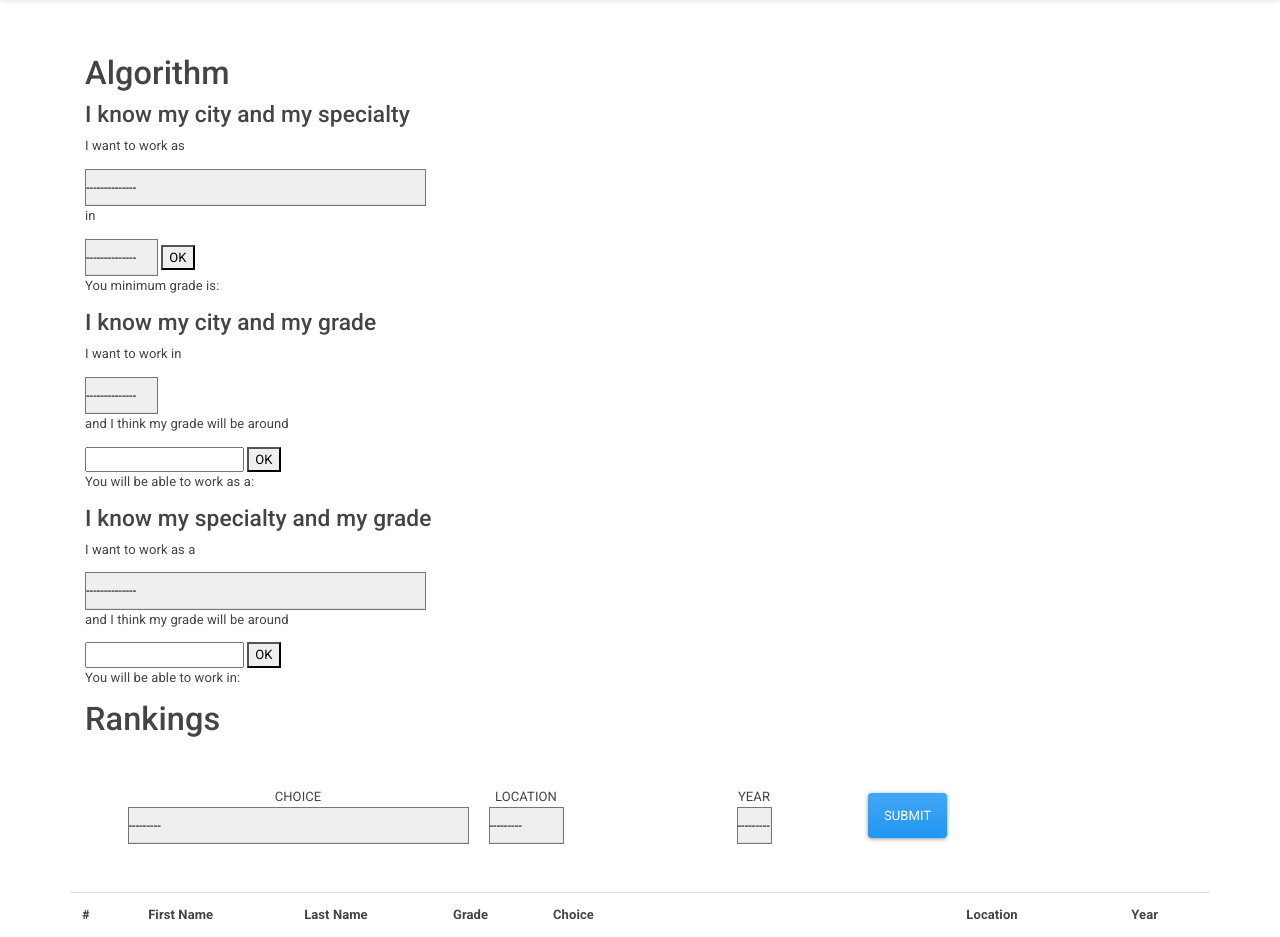
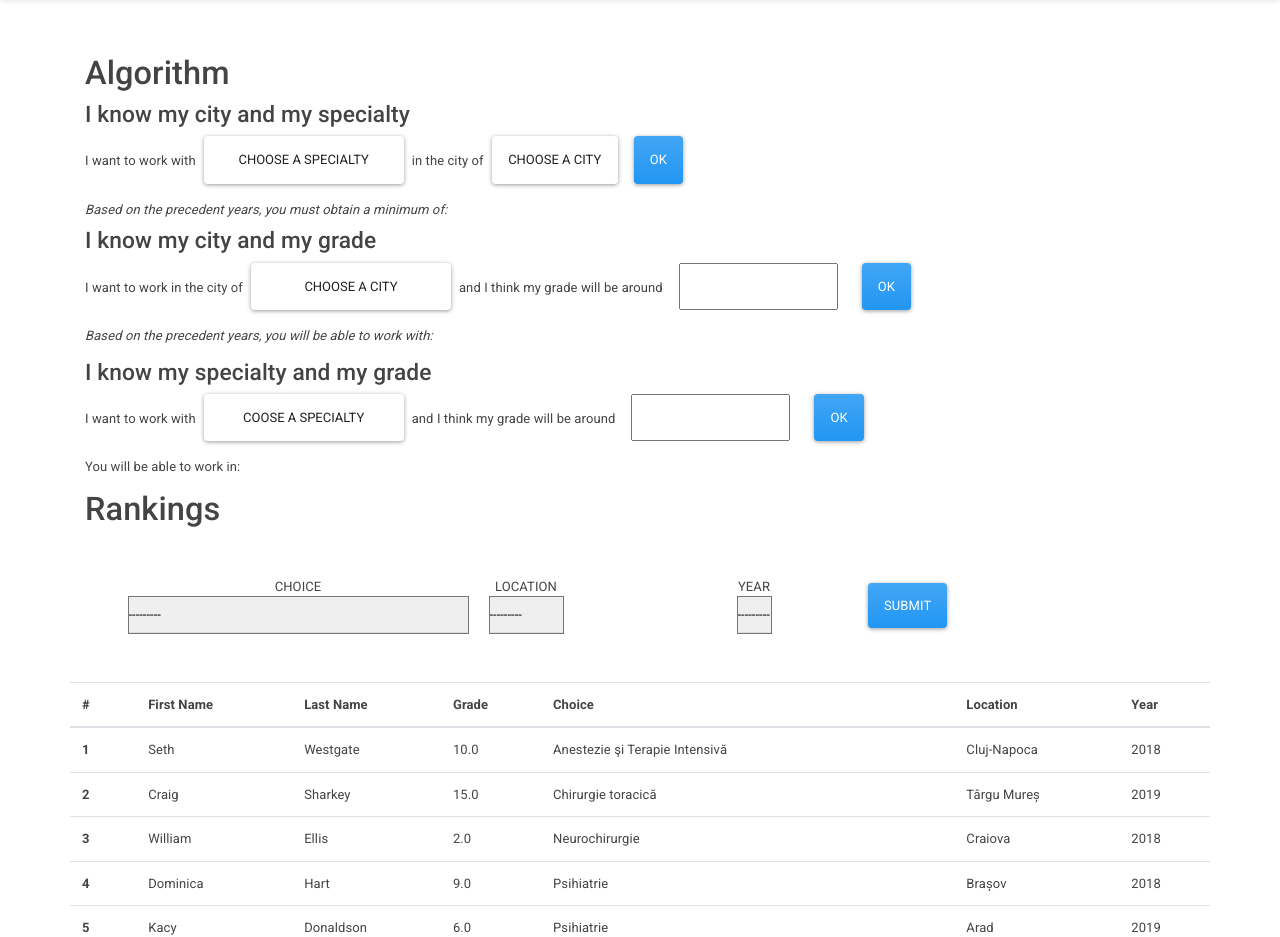
Before and after one commit to alex-run-code/resio, a Django app: page /ranking/ in a window 1280 px wide. Shown: the part 96-1033 px from the top of the page. Run offline with Django 3.2, Linux system fonts and the light colour scheme; data comes from the database, SQL or seed files in the repository; some libraries are stand-ins or nearby versions.

Commit message:
added front end on algorithm, correction of bug in research page

```diff
--- a/website/static/website/css/customcss.css
+++ b/website/static/website/css/customcss.css
@@ -64,3 +64,9 @@ html, body {
 #map {
   height: 300%;
 }
+
+.dropdown-cool:hover {
+  text-decoration: none;
+  background-color: red;
+  cursor: pointer;
+}
--- a/website/templates/website/ranking.html
+++ b/website/templates/website/ranking.html
@@ -7,67 +7,88 @@
   <div class='container'>
 
     <h1>Algorithm</h1>
+
+
     <h3>I know my city and my specialty</h3>
-    <p>I want to work as </p>
-    <form>
-      <select id='select_specialty'>
-        <option>--------------</option>
-        <option>Ophtalmology</option>
+    <div class='row ml-0'>
+      <form style="display: flex;">
+        <p style='margin-top:15px'>I want to work with</p>
+        <select class="btn btn-secondary mr-2 ml-2" style='width:200px' id='select_specialty'>
+          <option>Choose a Specialty</option>
           {% for specialty in specialties %}
           <option>{{ specialty.name }}</option>
           {% endfor %}
         </select>
-      <p>in </p>
-      <select id='select_city'>
-        <option>--------------</option>
-        <option>Cluj-Napoca</option>
-        <option>Bucharest</option>
-        <option>Alba Iulia</option>
+        <p style='margin-top:15px'>in the city of</p>
+        <select class="btn btn-secondary mr-2 ml-2" id='select_city'>
+          <option style='text-align: center;'>Choose a city</option>
+          {% for city in cities %}
+          <option>{{ city.name }}</option>
+          {% endfor %}
         </select>
-      <button id='getgrade' type='submit'>OK</button>
+        <button class="btn btn-primary mr-2 ml-2" id='getgrade' type='submit'>OK</button>
       </form>
-    <p>You minimum grade is: <div id='grade'></div>
-    </p>
+    </div>
+    <div class='row mt-3'>
+      <div class='col-12'><i>Based on the precedent years, you must obtain a minimum of: </i></div>
+      <div class='col-12'>
+        <h2 id='grade' class='ml-0'></h2>
+      </div>
+    </div>
+
+
 
     <h3>I know my city and my grade</h3>
-    <p>I want to work in </p>
-    <form>
-      <select id='select_city2'>
-        <option>--------------</option>
-        <option>Cluj-Napoca</option>
-        <option>Bucharest</option>
-        <option>Alba Iulia</option>
+    <div class='row ml-0'>
+      <form style="display: flex;">
+        <p style='margin-top:15px'>I want to work in the city of</p>
+        <select class="btn btn-secondary mr-2 ml-2" style='width:200px' id='select_city2'>
+          <option>Choose a city</option>
+          {% for city in cities %}
+          <option>{{ city.name }}</option>
+          {% endfor %}
         </select>
-      <p>and I think my grade will be around</p>
-      <input id='select_grade'></input>
-      <button id='getspecialty' type='submit'>OK</button>
+
+        <p style='margin-top:15px'>and I think my grade will be around</p>
+        <input class='ml-3 mr-3' id='select_grade'></input>
+        <button class="btn btn-primary mr-2 ml-2" id='getspecialty' type='submit'>OK</button>
       </form>
-    <p>You will be able to work as a: <div id='specialty'></div>
-    </p>
+    </div>
+    <div class='row mt-3'>
+      <div class='col-12'><i>Based on the precedent years, you will be able to work with: </i></div>
+      <div class='col-12'>
+        <p id='specialty' class='ml-0'></p>
+      </div>
+    </div>
+
+
 
     <h3>I know my specialty and my grade</h3>
-    <p>I want to work as a </p>
-    <form>
-      <select id='select_specialty2'>
-        <option>--------------</option>
-        <option>Ophtalmology</option>
-        <option>Surgery</option>
+    <div class='row ml-0'>
+      <form style="display: flex;">
+        <p style='margin-top:15px'>I want to work with </p>
+        <select class="btn btn-secondary mr-2 ml-2" style='width:200px' id='select_specialty2'>
+          <option>Coose a specialty</option>
           {% for specialty in specialties %}
           <option>{{ specialty.name }}</option>
           {% endfor %}
         </select>
-      <p>and I think my grade will be around</p>
-      <input id='select_grade2'></input>
-      <button id='getcity' type='submit'>OK</button>
+
+        <p style='margin-top:15px'>and I think my grade will be around</p>
+        <input class='ml-3 mr-3' id='select_grade2'></input>
+        <button class="btn btn-primary mr-2 ml-2" id='getcity' type='submit'>OK</button>
       </form>
-    <p>You will be able to work in: <div id='city'></div>
-    </p>
-
-
+    </div>
+    <div class='row mt-3'>
+      <div class='col-12'>
+        <p>You will be able to work in:
+      </div>
+      <div class='col-12'>
+        <div id='city'></div>
+      </div>
+    </div>
     <div class="row">
-
     </div>
-
     <h1 class='mb-5'>Rankings</h1>
     <div class="row justify-content-center">
 
--- a/website/templates/website/research.html
+++ b/website/templates/website/research.html
@@ -50,7 +50,7 @@
             <div class='col-4'>
                 <h3>Cluj-Napoca</h3>
                 {% for hospital in hospitals %}
-                {% if hospital.city == 'Cluj-Napoca' %}
+                {% if hospital.city.name == 'Cluj-Napoca' %}
                 <a href='/hospital/{{hospital.name}}/'>{{hospital.name}}</a> <br>
                 {% endif %}
                 {% endfor %}
--- a/website/views.py
+++ b/website/views.py
@@ -34,12 +34,14 @@ def contact(request):
 def ranking(request):
     specialties = Specialty.objects.all()
     candidates = Candidate.objects.all()
+    cities = City.objects.all()
     myFilter = RankingFilter(request.GET, queryset=candidates)
     candidates = myFilter.qs
     context = {
         'candidates':candidates,
         'myFilter':myFilter,
         'specialties':specialties,
+        'cities':cities,
     }
     return render(request, 'website/ranking.html', context)
 
@@ -83,7 +85,7 @@ def test(request):
 
 def load_hospitals(request):
     city = request.GET.get('city')
-    hospitals = Hospital.objects.filter(city=city).order_by('name')
+    hospitals = Hospital.objects.filter(city__name=city).order_by('name')
     return render(request, 'website/load_hospitals.html', {'hospitals': hospitals})
 
 def load_specialties(request):
@@ -92,14 +94,14 @@ def load_specialties(request):
     return render(request, 'website/load_specialties.html', {'services': services})
 
 def get_grade(request):
-    city = City.objects.filter(name=request.GET.get('city'))[0]
-    specialty = Specialty.objects.filter(name=request.GET.get('specialty'))[0]
+    city = City.objects.filter(name=request.GET.get('city')).first()
+    specialty = Specialty.objects.filter(name=request.GET.get('specialty')).first()
     candidates = Candidate.objects.filter(choice=specialty, location=city).order_by('grade')
     grade = candidates[0].grade
     return HttpResponse(grade)
 
 def get_specialty(request):
-    city = City.objects.filter(name=request.GET.get('city'))[0]
+    city = City.objects.filter(name=request.GET.get('city')).first()
     grade = request.GET.get('grade')
     candidates = Candidate.objects.filter(grade__lte=grade, location=city)
     specialties = []
@@ -108,7 +110,7 @@ def get_specialty(request):
     return HttpResponse(specialties)
 
 def get_city(request):
-    specialty = Specialty.objects.filter(name=request.GET.get('specialty'))[0]
+    specialty = Specialty.objects.filter(name=request.GET.get('specialty')).first()
     grade = request.GET.get('grade')
     candidates = Candidate.objects.filter(grade__lte=grade, choice=specialty)
     cities = []
```
Lines whose indentation alone changed are shown as unchanged.
